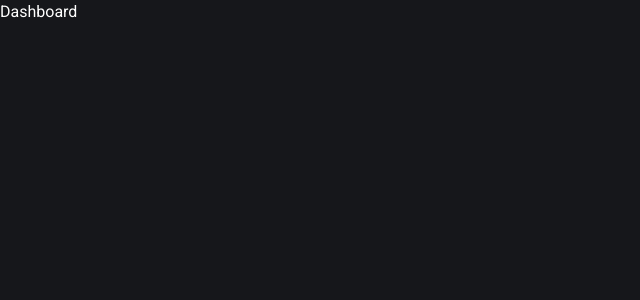
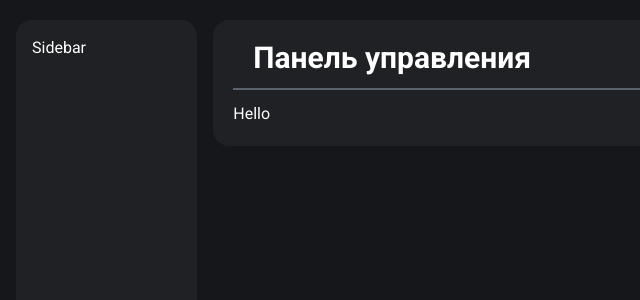
Before and after one commit to Krevetych/fftms, a Next.js app: page /i in a window 1280 px wide. Shown: the top 300 px of the page, without its empty margins (0-640 px from the left). Built offline with nearby package versions, Linux system fonts and the light colour scheme.

Commit message:
Manual fixs

```diff
--- a/src/app/auth/login/Login.tsx
+++ b/src/app/auth/login/Login.tsx
@@ -35,13 +35,16 @@ export function Login() {
 	}
 
 	return (
-		<div>
+		<div className='flex h-screen items-center justify-center'>
 			<form
 				onSubmit={handleSubmit(onSubmit)}
-				className='flex flex-col gap-4 max-w-32 justify-center text-black'
+				className='w-1/4 flex flex-col border border-solid border-gray-700 py-16 px-10 rounded-xl'
 			>
+				<h1 className='text-2xl text-center font-black mb-10'>Вход</h1>
+				<div className='flex flex-col gap-y-4'>
 					<input
 						type='text'
+						className='p-3 rounded-lg text-text bg-card font-semibold placeholder:text-text placeholder:font-normal w-full outline-none border-none'
 						placeholder='Логин'
 						{...register('login', {
 							required: 'Login is required'
@@ -50,15 +53,17 @@ export function Login() {
 
 					<input
 						type='password'
+						className='p-3 rounded-lg text-text bg-card font-semibold placeholder:text-text placeholder:font-normal w-full outline-none border-none'
 						placeholder='Пароль'
 						{...register('password', {
 							required: 'Password is required'
 						})}
 					/>
+				</div>
 
 				<button
 					type='submit'
-					className='text-text'
+					className='text-text p-4 mt-5 bg-card rounded-lg text-xl font-semibold transition-colors duration-300 hover:bg-card/50'
 				>
 					Войти
 				</button>
--- /dev/null
+++ b/src/app/i/layout.tsx
@@ -0,0 +1,7 @@
+import type { PropsWithChildren } from 'react'
+
+import DashboardLayout from '@/components/dashboard-layout/DashboardLayout'
+
+export default function Layout({ children }: PropsWithChildren<unknown>) {
+	return <DashboardLayout>{children}</DashboardLayout>
+}
--- a/src/app/i/page.tsx
+++ b/src/app/i/page.tsx
@@ -1,5 +1,8 @@
-import { NO_INDEX_PAGE } from "@/constants/seo.constants";
-import { Metadata } from "next";
+import { Metadata } from 'next'
+
+import { Heading } from '@/components/Heading'
+
+import { NO_INDEX_PAGE } from '@/constants/seo.constants'
 
 export const metadata: Metadata = {
 	title: 'Dashboard',
@@ -7,5 +10,10 @@ export const metadata: Metadata = {
 }
 
 export default function DashboardPage() {
-    return <div>Dashboard</div>
+	return (
+		<div className='bg-card rounded-2xl p-5 my-5 mr-4'>
+			<Heading title='Панель управления' />
+			<div>Hello</div>
+		</div>
+	)
 }
--- a/src/app/page.tsx
+++ b/src/app/page.tsx
@@ -1,3 +1,11 @@
+import Link from 'next/link'
+
+import { PAGES } from '@/config/url.config'
+
 export default function Home() {
-  return <div></div>
+	return (
+		<div>
+			<Link href={PAGES.LOGIN}>Перейти в панель</Link>
+		</div>
+	)
 }
--- /dev/null
+++ b/src/components/Heading.tsx
@@ -0,0 +1,13 @@
+interface IHeading {
+	title: string
+}
+
+export function Heading({ title }: IHeading) {
+	return (
+		<>
+			<h1 className='text-3xl font-bold mx-5'>{title}</h1>
+
+			<div className='my-3 h-0.5 bg-slate-400/50 w-full' />
+		</>
+	)
+}
--- /dev/null
+++ b/src/components/dashboard-layout/DashboardLayout.tsx
@@ -0,0 +1,14 @@
+import type { PropsWithChildren } from 'react'
+
+export default function DashboardLayout({
+	children
+}: PropsWithChildren<unknown>) {
+	return (
+		<div className='grid min-h-screen 2xl:grid-cols-[1.1fr_6fr] grid-cols-[1.2fr_6fr]'>
+			<div className='bg-card my-5 mx-4 rounded-2xl p-4'>Sidebar</div>
+			<main className='overflow-x-hidden max-h-screen relative'>
+				{children}
+			</main>
+		</div>
+	)
+}
--- a/src/config/url.config.ts
+++ b/src/config/url.config.ts
@@ -1,9 +1,10 @@
 class DASHBOARD {
 	private root = '/i'
+	private auth = '/auth'
 
 	HOME = this.root
-	REGISTER = `${this.root}/register`
-	LOGIN = `${this.root}/login`
+	REGISTER = `${this.auth}/register`
+	LOGIN = `${this.auth}/login`
 	GROUPS = `${this.root}/groups`
 	OBJECTS = `${this.root}/objects`
 	PLANS = `${this.root}/plans`
```
Lines whose indentation alone changed are shown as unchanged.
